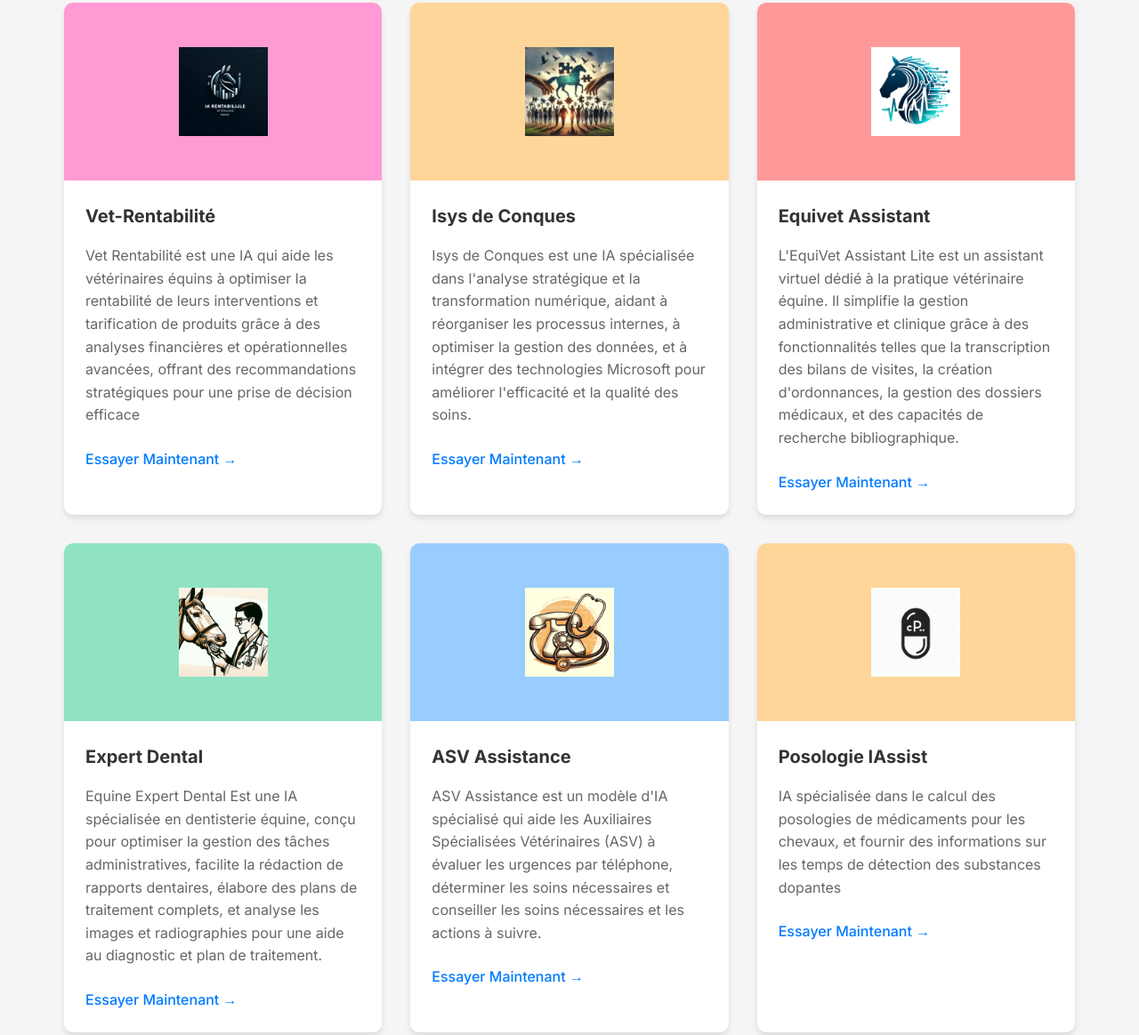
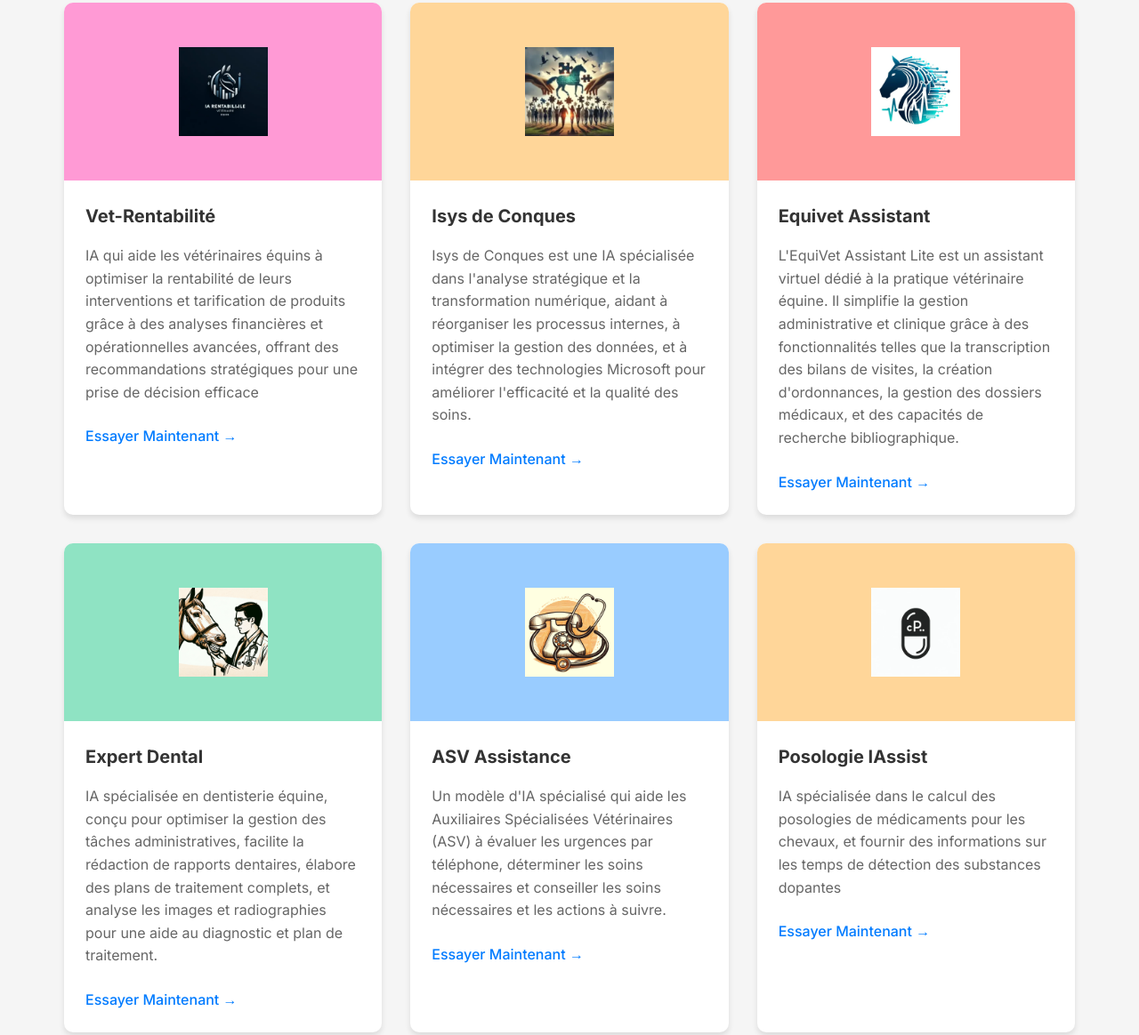
Before and after one commit to VetIAtech/InnovetTech-AI-Links, a plain HTML site: page index.html in a window 1280 px wide. Shown: the part 176-1340 px from the top of the page at 89% size. Drawn offline with Linux system fonts and the light colour scheme.

Commit message:
Updating some details typo / optimize text

```diff
--- a/index.html
+++ b/index.html
@@ -24,7 +24,7 @@
                     </div> -->
                     <h2>Vet-Rentabilité</h2>
                     <p>
-                        Vet Rentabilité est une IA qui aide les vétérinaires équins à optimiser la rentabilité de leurs interventions et tarification de produits grâce à des analyses financières et opérationnelles avancées, offrant des recommandations stratégiques pour une prise de décision efficace
+                        IA qui aide les vétérinaires équins à optimiser la rentabilité de leurs interventions et tarification de produits grâce à des analyses financières et opérationnelles avancées, offrant des recommandations stratégiques pour une prise de décision efficace
                     </p>
                     <a href="https://chatgpt.com/g/g-apqReGnoJ-equiprofit" class="read-now" target="_blank">Essayer Maintenant →</a>
                 </div>
@@ -116,7 +116,7 @@
         </div> -->
         <h2>Expert Dental</h2>
         <p>
-            Equine Expert Dental Est une IA spécialisée en dentisterie équine, conçu pour optimiser la gestion des tâches administratives, facilite la rédaction de rapports dentaires, élabore des plans de traitement complets, et analyse les images et radiographies pour une aide au diagnostic et plan de traitement.
+            IA spécialisée en dentisterie équine, conçu pour optimiser la gestion des tâches administratives, facilite la rédaction de rapports dentaires, élabore des plans de traitement complets, et analyse les images et radiographies pour une aide au diagnostic et plan de traitement.
         </p>
         <a href="https://chatgpt.com/g/g-t35DK8c5v-equine-dental-expert" target="_blank" class="read-now">Essayer Maintenant →</a>
     </div>
@@ -133,7 +133,7 @@
         </div> -->
         <h2>ASV Assistance</h2>
         <p>
-            ASV Assistance est un modèle d'IA spécialisé qui aide les Auxiliaires Spécialisées Vétérinaires (ASV) à évaluer les urgences par téléphone, déterminer les soins nécessaires et conseiller les soins nécessaires et les actions à suivre.
+            Un modèle d'IA spécialisé qui aide les Auxiliaires Spécialisées Vétérinaires (ASV) à évaluer les urgences par téléphone, déterminer les soins nécessaires et conseiller les soins nécessaires et les actions à suivre.
         </p>
         <a href="https://chatgpt.com/g/g-djW8axgzx-asv-assistance-evaluation-d-appels" target="_blank" class="read-now">Essayer Maintenant →</a>
     </div>
```
